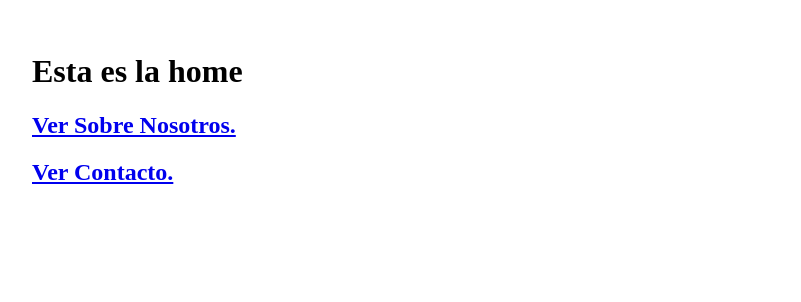
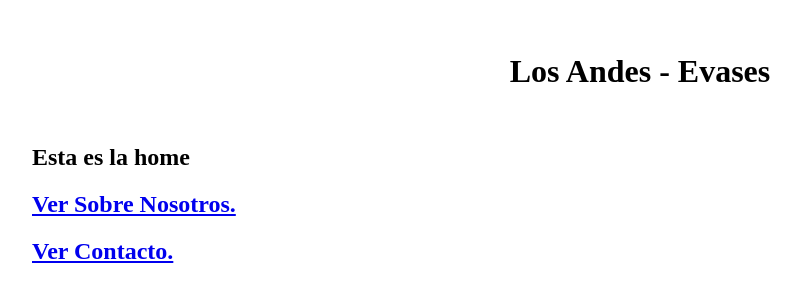
Before and after one commit to steve-ux/los-andes-envases, a React (Create React App) app: page / in a window 1280 px wide. Shown: the top 302 px of the page, without its empty margins (0-801 px from the left). Built offline with nearby package versions, Linux system fonts and the light colour scheme.

Commit message:
agregado bootstrap y componente carrusel

```diff
--- a/package.json
+++ b/package.json
@@ -6,7 +6,9 @@
     "@testing-library/jest-dom": "^5.16.1",
     "@testing-library/react": "^12.1.2",
     "@testing-library/user-event": "^13.5.0",
+    "bootstrap": "^5.1.3",
     "react": "^17.0.2",
+    "react-bootstrap": "^2.1.2",
     "react-dom": "^17.0.2",
     "react-router-dom": "^6.2.1",
     "react-scripts": "5.0.0",
--- a/src/index.css
+++ b/src/index.css
@@ -5,3 +5,10 @@
   background-color: white;
   padding: 2rem;
 }
+
+/* Home */
+
+.titleHome {
+  text-align: center;
+  padding-bottom: 2rem;
+}
--- a/src/pages/Home.js
+++ b/src/pages/Home.js
@@ -1,15 +1,18 @@
 import { Link } from "react-router-dom";
-// import SobreNosotros from "./SobreNosotros";
-// import Contacto from "./Contacto";
+
 
 function Home() {
   return (
-
-      <div>
-        <h1>Esta es la home</h1>
-        <Link to="/SobreNosotros"><h2>Ver Sobre Nosotros.</h2></Link>
-        <Link to="/Contacto"><h2>Ver Contacto.</h2></Link>
-      </div>
+    <div>
+      <h1 className="titleHome">Los Andes - Evases</h1>
+      <h2>Esta es la home</h2>
+      <Link to="/SobreNosotros">
+        <h2>Ver Sobre Nosotros.</h2>
+      </Link>
+      <Link to="/Contacto">
+        <h2>Ver Contacto.</h2>
+      </Link>
+    </div>
   );
 }
 
```
Also changed, not shown: src/components/Carrusel.js (added, +45 -0 lines), src/components/Navbar.js (added), 1 other file (tests, documents, lock files or other folders).
